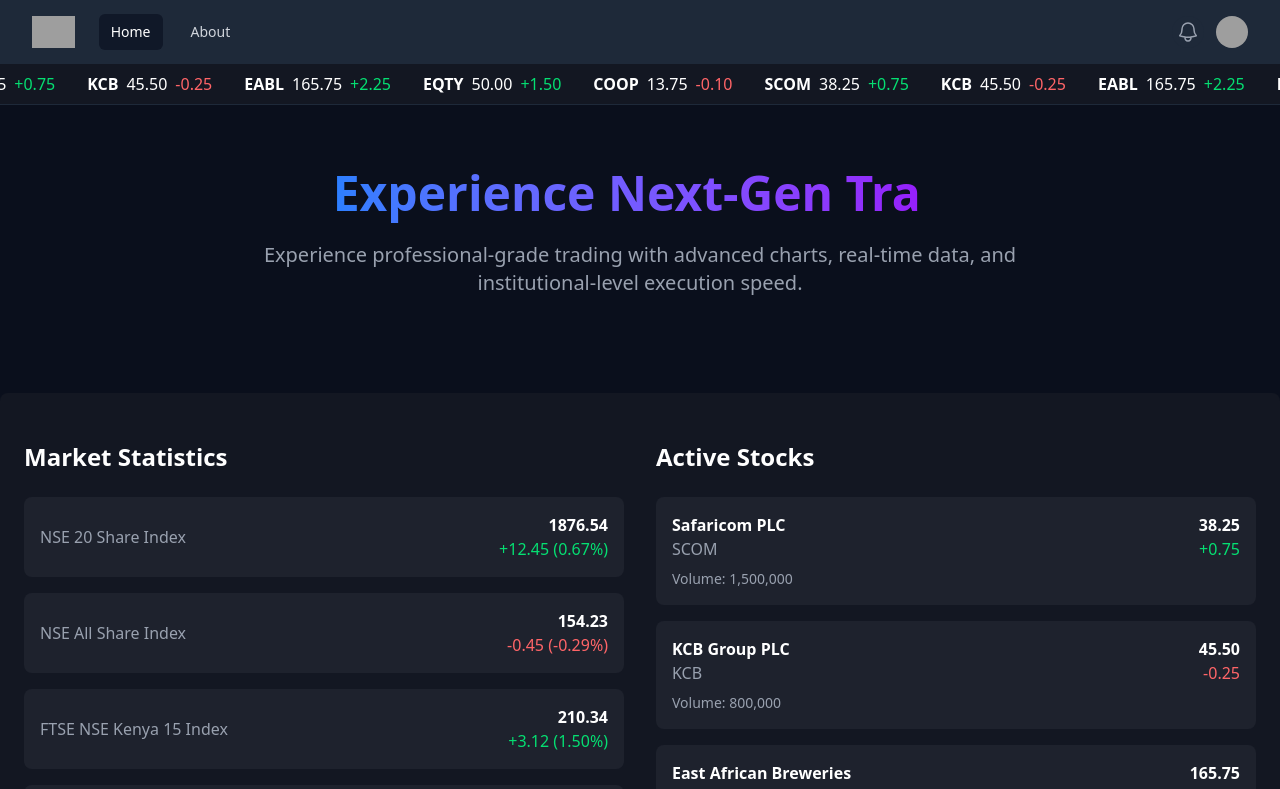
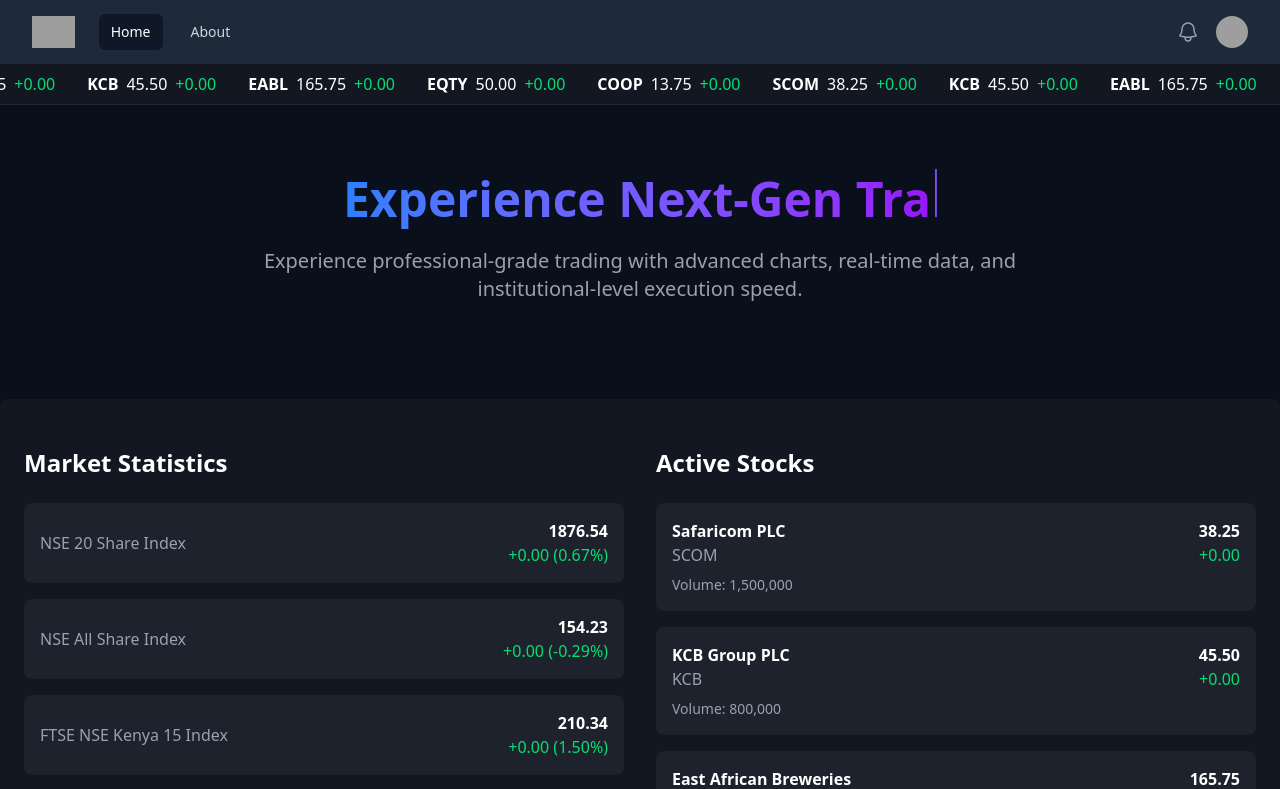
Before and after one commit to BettKev/XenoTrade, a React (Vite) app in the folder client/: page / in a window 1280 px wide. Shown: the top 789 px of the page. Built offline with nearby package versions, Linux system fonts and the light colour scheme; no server answers; data requests are answered from the project's data file; grey boxes are pictures that could not be loaded.

Commit message:
Implement WebSocket for real-time stock and market stats updates; add fallback polling mechanism

```diff
--- a/client/src/pages/Home.tsx
+++ b/client/src/pages/Home.tsx
@@ -1,4 +1,4 @@
-import React, { useEffect, useState } from 'react';
+import React, { useEffect, useState, useCallback } from 'react';
 import { motion } from 'framer-motion';
 import { useLogin } from '../contexts/LoginContext';
 import { ChartBarIcon, ShieldCheckIcon, CurrencyDollarIcon, ClockIcon } from '@heroicons/react/24/outline';
@@ -57,7 +57,25 @@
   .animate-ticker {
     animation: ticker 30s linear infinite;
   }
+
+  @keyframes blink {
+    0% { opacity: 1; }
+    50% { opacity: 0; }
+    100% { opacity: 1; }
+  }
+
+  .typing-cursor {
+    display: inline-block;
+    width: 2px;
+    height: 1em;
+    background: linear-gradient(to right, #3b82f6, #9333ea);
+    margin-left: 4px;
+    animation: blink 1s infinite;
+  }
 `;
+
+const POLLING_INTERVAL = 5000; // 5 seconds
+const WS_URL = 'ws://localhost:3001/ws';
 
 const Home: React.FC = () => {
   const { openLoginModal } = useLogin();
@@ -65,8 +83,34 @@
   const [marketStats, setMarketStats] = useState<MarketStat[]>([]);
   const [loading, setLoading] = useState(true);
 
+  const updateData = useCallback(async () => {
+    try {
+      const [stocksRes, statsRes] = await Promise.all([
+        axios.get('http://localhost:3001/stocks'),
+        axios.get('http://localhost:3001/market_stats')
+      ]);
+
+      setStocks(prevStocks => {
+        return stocksRes.data.map((newStock: Stock) => ({
+          ...newStock,
+          change: newStock.price - (prevStocks.find(s => s.id === newStock.id)?.price || newStock.price)
+        }));
+      });
+
+      setMarketStats(prevStats => {
+        return statsRes.data.map((newStat: MarketStat) => ({
+          ...newStat,
+          change: newStat.value - (prevStats.find(s => s.id === newStat.id)?.value || newStat.value)
+        }));
+      });
+    } catch (error) {
+      console.error('Error fetching updates:', error);
+    }
+  }, []);
+
+  // Initial data load
   useEffect(() => {
-    const fetchData = async () => {
+    const fetchInitialData = async () => {
       try {
         const [stocksRes, statsRes] = await Promise.all([
           axios.get('http://localhost:3001/stocks'),
@@ -75,14 +119,48 @@
         setStocks(stocksRes.data);
         setMarketStats(statsRes.data);
       } catch (error) {
-        console.error('Error fetching data:', error);
+        console.error('Error fetching initial data:', error);
       } finally {
         setLoading(false);
       }
     };
 
-    fetchData();
+    fetchInitialData();
   }, []);
+
+  // WebSocket connection
+  useEffect(() => {
+    const ws = new WebSocket(WS_URL);
+
+    ws.onopen = () => {
+      console.log('WebSocket Connected');
+    };
+
+    ws.onmessage = (event) => {
+      const data = JSON.parse(event.data);
+      if (data.type === 'stocks') {
+        setStocks(data.data);
+      } else if (data.type === 'market_stats') {
+        setMarketStats(data.data);
+      }
+    };
+
+    ws.onerror = (error) => {
+      console.error('WebSocket error:', error);
+    };
+
+    // Fallback polling if WebSocket fails
+    const pollInterval = setInterval(() => {
+      if (ws.readyState !== WebSocket.OPEN) {
+        updateData();
+      }
+    }, POLLING_INTERVAL);
+
+    return () => {
+      ws.close();
+      clearInterval(pollInterval);
+    };
+  }, [updateData]);
 
   return (
     <div className="min-h-screen bg-[#0a0f1c] text-white">
@@ -141,9 +219,10 @@
                 wrapper="span"
                 speed={50}
                 repeat={Infinity}
-                cursor={true}
+                cursor={false}
                 style={{ display: 'inline-block' }}
               />
+              <span className="typing-cursor"></span>
             </span>
           </h1>
           <p className="text-xl text-gray-400 mb-8 max-w-3xl mx-auto">
```
Also changed, not shown: 1 other file (tests, documents, lock files or other folders).
